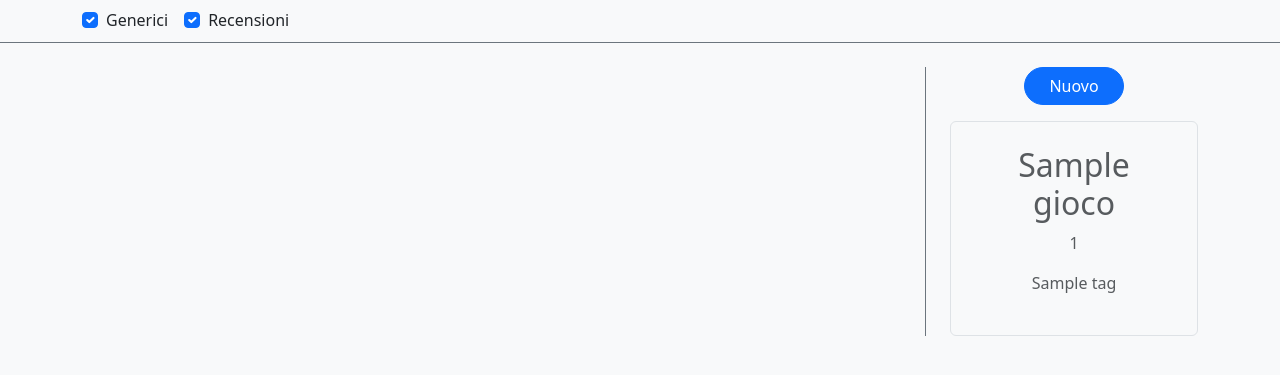
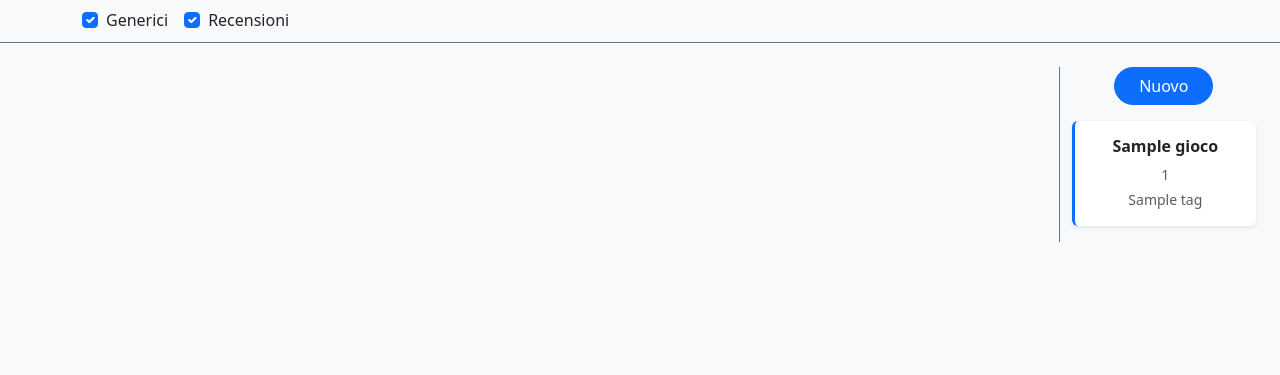
Before and after one commit to rick750/ProgettoWeb, a PHP site: page /index.php in a window 1280 px wide. Shown: the part 138-513 px from the top of the page. Run offline with PHP 8.4, Linux system fonts and the light colour scheme; tables that the repository leaves empty hold one stand-in row (values such as "Sample post").

Commit message:
Corretto stile base.php

```diff
--- a/template/base.php
+++ b/template/base.php
@@ -57,24 +57,26 @@
         </div>
     </div>
 
-
-    <main class="container my-4">
-        <div class="row">
-            <section class="col-md-9 px-md-4">
-                <?php
-                if (isset($templateParams["nome"])) {
-                    require($templateParams["nome"]);
-                }
-                ?>
+    <main class="container-fluid my-4 px-4">
+        <div class="row gx-4">
+            <section class="col-md-10">
+                <div class="row justify-content-center">
+                    <div class="col-12 col-lg-10 col-xl-9">
+                        <?php
+                        if (isset($templateParams["nome"])) {
+                            require($templateParams["nome"]);
+                        }
+                        ?>
+                    </div>
+                </div>
             </section>
 
-            <aside class="col-md-3 text-muted border-start border-secondary ps-md-4">
+            <aside class="col-md-2 border-start border-secondary text-muted">
                 <div class="d-flex justify-content-center mb-3">
                     <button class="btn btn-primary rounded-pill px-4">
                         Nuovo
                     </button>
                 </div>
-
                 <div>
                     <?php
                     if (isset($templateParams["giochiRandom"])) {
@@ -83,7 +85,6 @@
                     ?>
                 </div>
             </aside>
-
         </div>
     </main>
 
--- a/template/lista-giochiRandom.php
+++ b/template/lista-giochiRandom.php
@@ -1,11 +1,19 @@
 <?php foreach($templateParams["giochiRandomFunc"] as $giocoRandom): ?>
-<article class="border rounded p-4 text-center bg-light">
-    <header>
-        <h2><?php echo $giocoRandom["nome"]; ?></h2>
-    </header>
-    <section>
-        <p><?php echo $giocoRandom["valutazioneGiornalistica"]; ?></p>
-        <p><?php echo $giocoRandom["listaTag"]; ?></p>
-    </section>
+<article class="card mb-3 shadow-sm border-0 border-start border-3 border-primary">
+    <div class="card-body p-3 text-center">
+        <header class="mb-2">
+            <h2 class="card-title h6 fw-bold mb-1">
+                <?php echo $giocoRandom["nome"]; ?>
+            </h2>
+        </header>
+        <section class="card-text small text-muted">
+            <p class="mb-1">
+                <?php echo $giocoRandom["valutazioneGiornalistica"]; ?>
+            </p>
+            <p class="mb-0">
+                <?php echo $giocoRandom["listaTag"]; ?>
+            </p>
+        </section>
+    </div>
 </article>
 <?php endforeach; ?>
```
